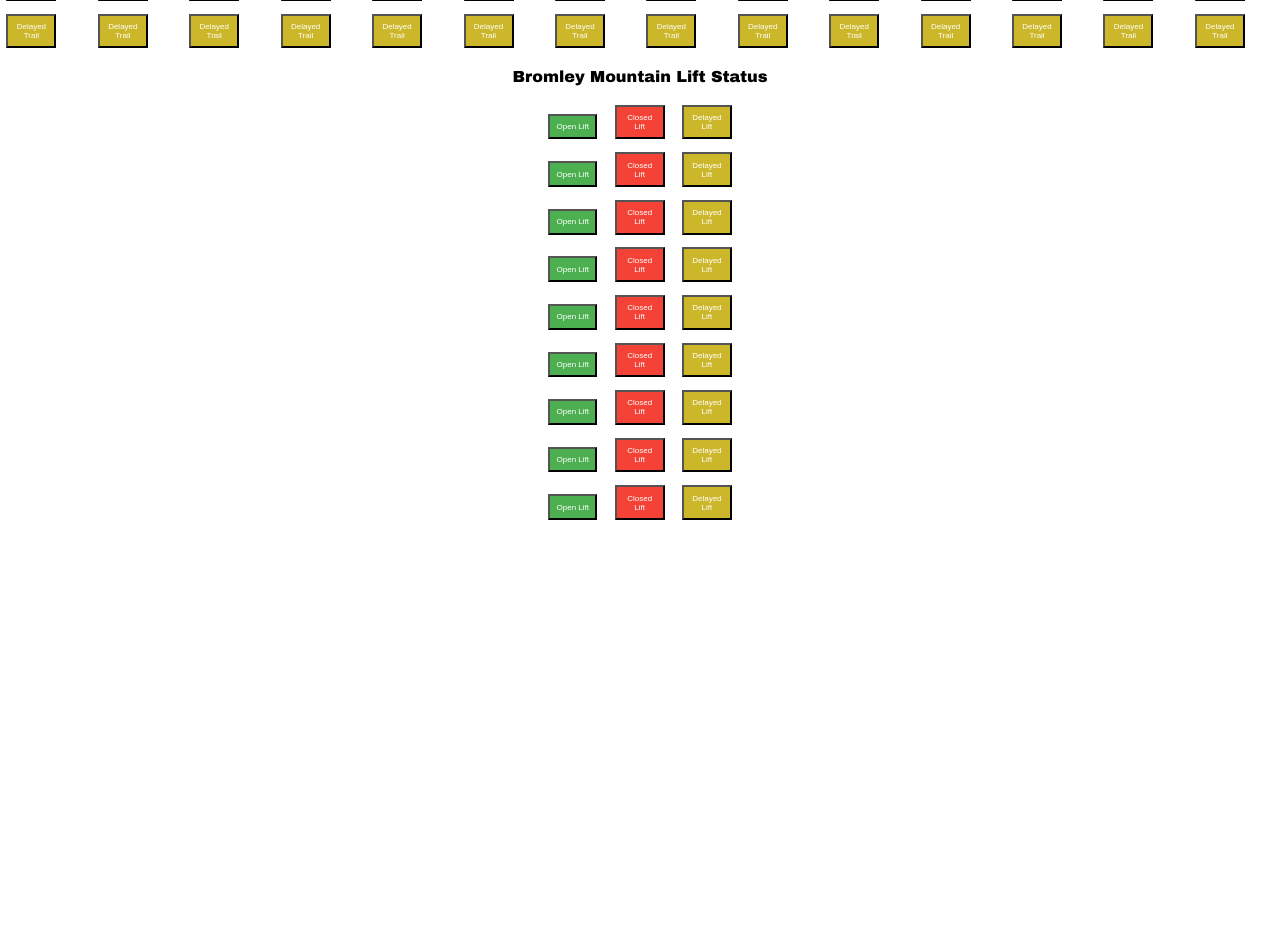
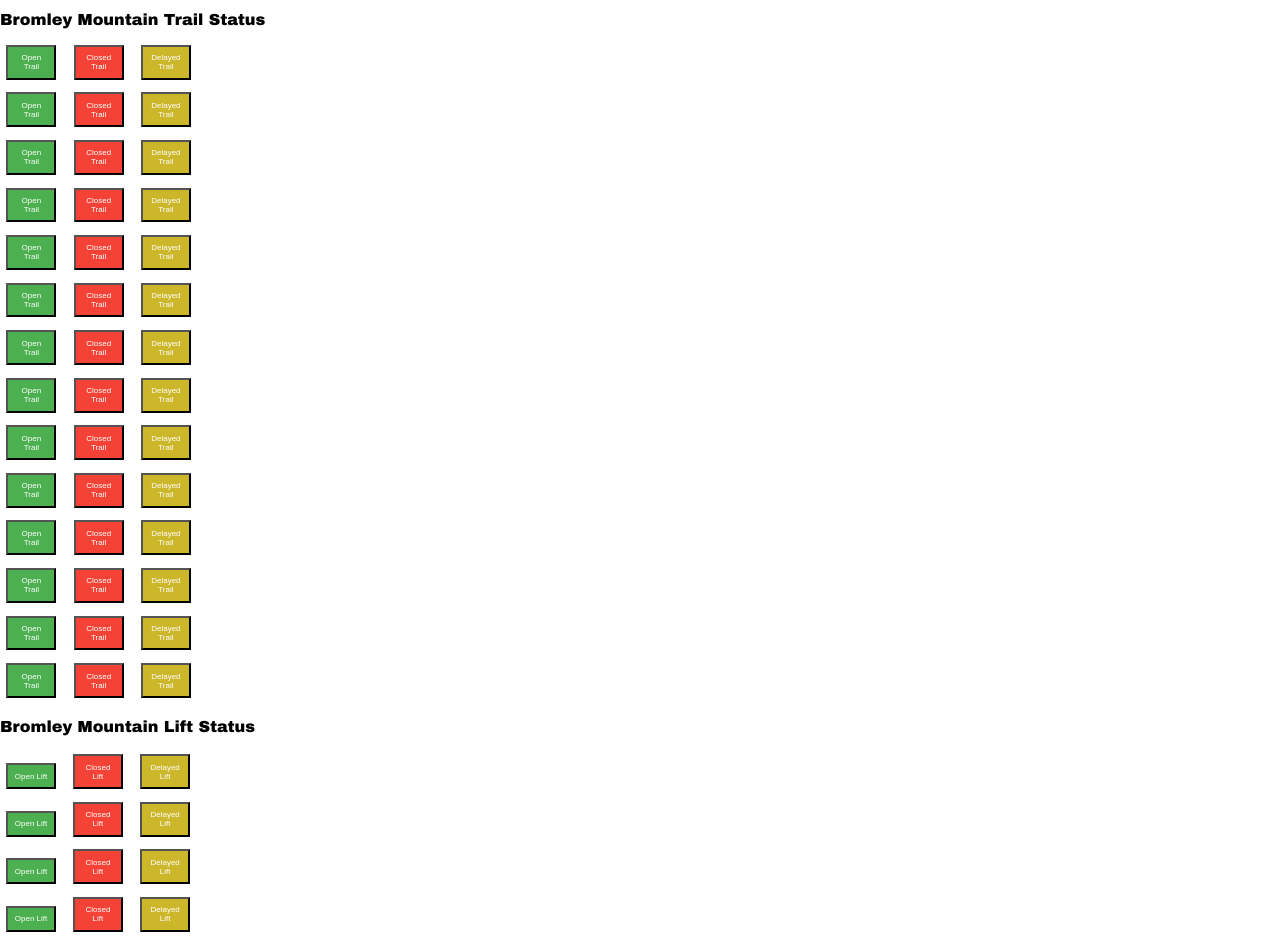
Before and after one commit to AlexaWitkin/Bromley_TrailMap, a Flask app: page / in a window 1280 px wide. Shown: the top 944 px of the page. Before the commit the page ends 520 px from the top, so only its background shows below. Run offline with Flask 3, Linux system fonts and the light colour scheme; parts of the project's set-up code (start-up, migrations or seed data) failed here and were passed over.

Commit message:
needs adjustments

```diff
--- a/static/style.css
+++ b/static/style.css
@@ -9,8 +9,8 @@ body {
     margin: 0;
     display: flex;
     flex-direction: column;
-    align-items: center;
-    justify-content: center;
+    align-items: start;
+    justify-content: start;
     height: 50vh;
 }
 
@@ -386,7 +386,7 @@ Button containers
 */
 #button_container_easiest_trails {
     display: flex;
-    flex-direction: row;
+    flex-direction: column;
     align-items: center;
 }
 
```
